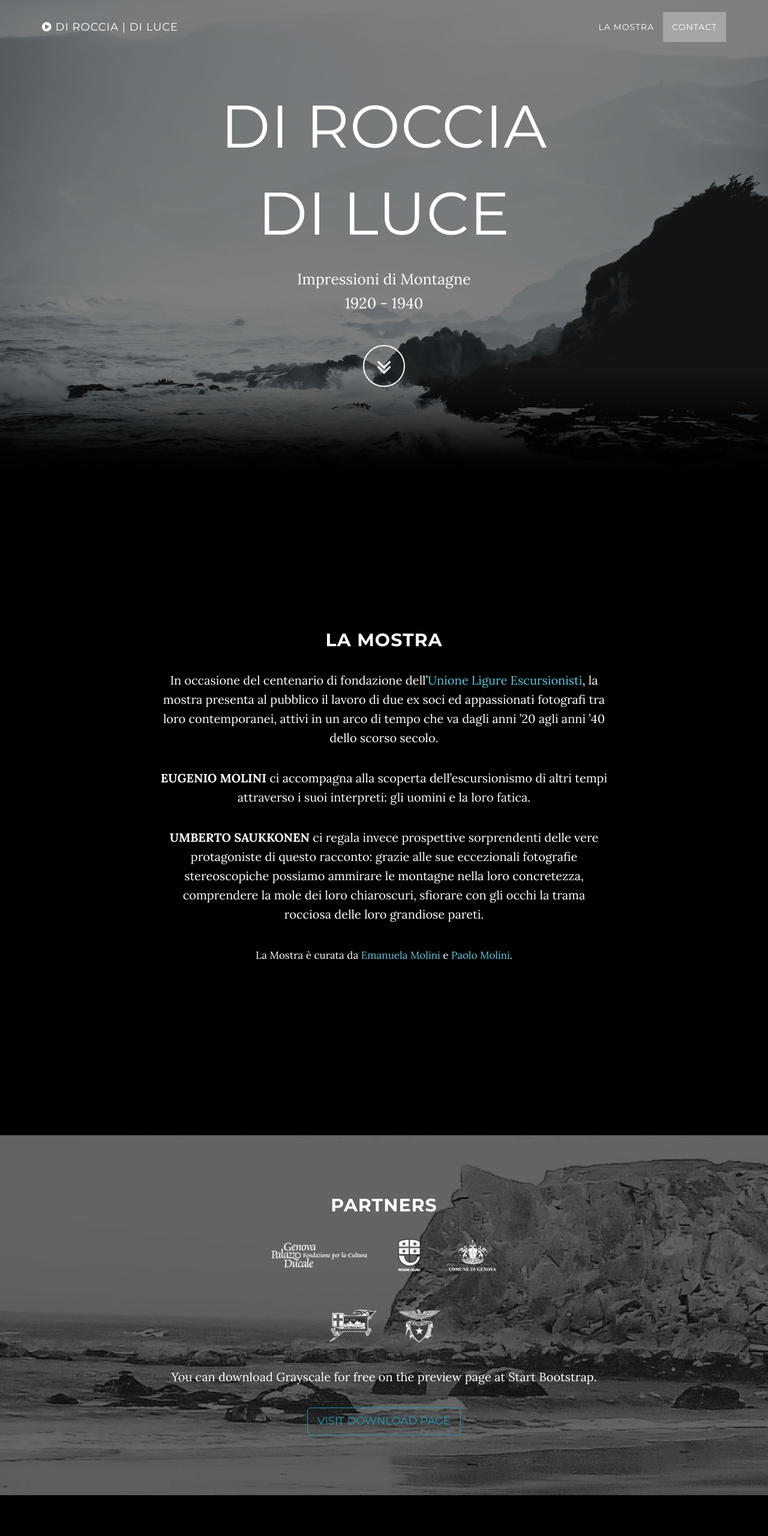
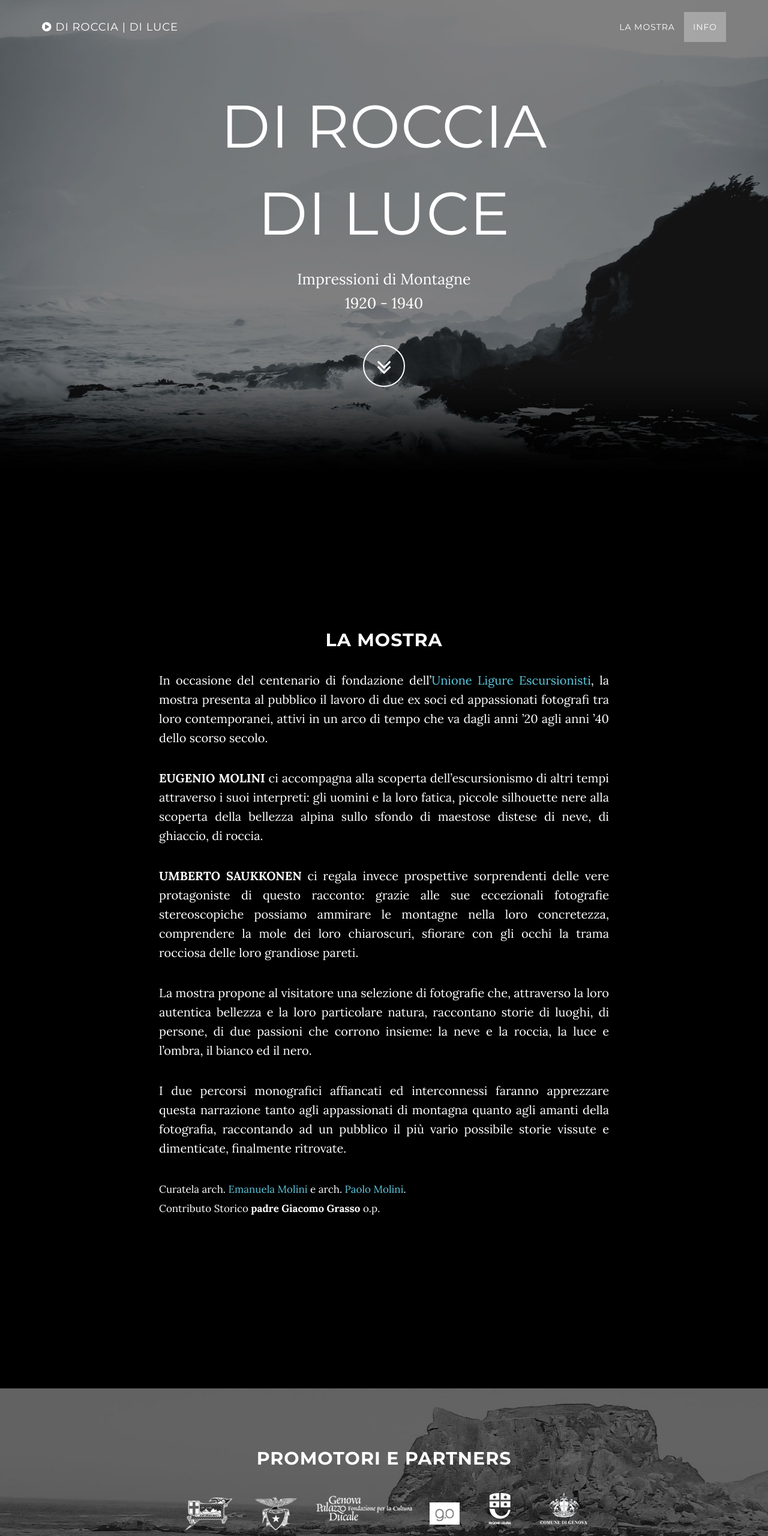
Before and after one commit to pbmolini/drdl, a plain HTML site: page index.html in a window 1280 px wide. Shown: the top 2560 px of the page at 60% size. Drawn offline with Linux system fonts and the light colour scheme; some packages are replaced by stand-ins of ours.

Commit message:
added some text and a logo

```diff
--- a/index.html
+++ b/index.html
@@ -70,7 +70,7 @@
                         <a class="page-scroll" href="#download">Download</a>
                     </li> -->
                     <li>
-                        <a class="page-scroll" href="#contact">Contact</a>
+                        <a class="page-scroll" href="#info">Info</a>
                     </li>
                 </ul>
             </div>
@@ -98,20 +98,27 @@
     </header>
 
     <!-- About Section -->
-    <section id="about" class="container content-section text-center">
+    <section id="about" class="container content-section text-justify">
         <div class="row">
             <div class="col-lg-8 col-lg-offset-2">
-                <h2>La Mostra</h2>
+                <h2 class="text-center">La Mostra</h2>
                 <p>
                     In occasione del centenario di fondazione dell’<a href="http://www.caiulegenova.it">Unione Ligure Escursionisti</a>, la mostra presenta al pubblico il lavoro di due ex soci ed appassionati fotografi tra loro contemporanei, attivi in un arco di tempo che va dagli anni ’20 agli anni ’40 dello scorso secolo.
                 </p>
                 <p>
-                    <strong>EUGENIO MOLINI</strong> ci accompagna alla scoperta dell’escursionismo di altri tempi attraverso i suoi interpreti: gli uomini e la loro fatica.
+                    <strong>EUGENIO MOLINI</strong> ci accompagna alla scoperta dell’escursionismo di altri tempi attraverso i suoi interpreti: gli uomini e la loro fatica, piccole silhouette nere alla scoperta della bellezza alpina sullo sfondo di maestose distese di neve, di ghiaccio, di roccia.
                 </p>
                 <p>
                     <strong>UMBERTO SAUKKONEN</strong> ci regala invece prospettive sorprendenti delle vere protagoniste di questo racconto: grazie alle sue eccezionali fotografie stereoscopiche possiamo ammirare le montagne nella loro concretezza, comprendere la mole dei loro chiaroscuri, sfiorare con gli occhi la trama rocciosa delle loro grandiose pareti.
                 </p>
-                <p><small>La Mostra è curata da <a href="http://it.linkedin.com/pub/emanuela-molini/18/497/702">Emanuela Molini</a> e <a href="http://it.linkedin.com/pub/paolo-molini/28/2a1/418">Paolo Molini</a>.</small></p>
+                <p>
+                    La mostra propone al visitatore una selezione di fotografie che, attraverso la loro autentica bellezza e la loro particolare natura, raccontano storie di luoghi, di persone, di due passioni che corrono insieme: la neve e la roccia, la luce e l’ombra, il bianco ed il nero.
+                </p>
+                <p>
+                    I due percorsi monografici affiancati ed interconnessi faranno apprezzare questa narrazione tanto agli appassionati di montagna quanto agli amanti della fotografia, raccontando ad un pubblico il più vario possibile storie vissute e dimenticate, finalmente ritrovate.
+                </p>
+                <p><small>Curatela arch. <a href="http://it.linkedin.com/pub/emanuela-molini/18/497/702">Emanuela Molini</a> e arch. <a href="http://it.linkedin.com/pub/paolo-molini/28/2a1/418">Paolo Molini</a>. <br>
+                    Contributo Storico <strong>padre Giacomo Grasso</strong> o.p.</small></p>
 <!--                 <p>Grayscale is a free Bootstrap 3 theme created by Start Bootstrap. It can be yours right now, simply download the template on <a href="http://startbootstrap.com/template-overviews/grayscale/">the preview page</a>. The theme is open source, and you can use it for any purpose, personal or commercial.</p>
                 <p>This theme features stock photos by <a href="http://gratisography.com/">Gratisography</a> along with a custom Google Maps skin courtesy of <a href="http://snazzymaps.com/">Snazzy Maps</a>.</p>
                 <p>Grayscale includes full HTML, CSS, and custom JavaScript files along with LESS files for easy customization.</p> -->
@@ -124,37 +131,42 @@
         <div class="download-section">
             <div class="container">
                 <div class="col-lg-8 col-lg-offset-2">
-                    <h2>Partners</h2>
-                    <p>
-                        <a href="http://www.palazzoducale.genova.it/" target="_blank"><img src="img/logo-ducale.png"></a>
-                        <a href="http://www.regione.liguria.it/" target="_blank"><img src="img/logo-regione.png"></a>
-                        <a href="http://www.comune.genova.it/" target="_blank"><img src="img/logo-comune.png"></a>
-                    </p>
+                    <h2>Promotori e Partners</h2>
                     <p>
                         <a href="http://www.caiulegenova.it/" target="_blank"><img src="img/logo-ule.png"></a>
                         &nbsp;&nbsp;&nbsp;
                         <a href="http://www.cailiguregenova.it/" target="_blank"><img src="img/logo-cai.png"></a>
+                        &nbsp;&nbsp;&nbsp;
+                        <a href="http://www.palazzoducale.genova.it/" target="_blank"><img src="img/logo-ducale.png"></a>
+                        <a href="http://www.grooppo.org/" target="_blank"><img src="img/logo-grooppo.png"></a>
+                        &nbsp;&nbsp;&nbsp;
+                        <a href="http://www.regione.liguria.it/" target="_blank"><img src="img/logo-regione.png"></a>
+                        <a href="http://www.comune.genova.it/" target="_blank"><img src="img/logo-comune.png"></a>
                     </p>
-                    <p>You can download Grayscale for free on the preview page at Start Bootstrap.</p>
-                    <a href="http://startbootstrap.com/template-overviews/grayscale/" class="btn btn-default btn-lg">Visit Download Page</a>
                 </div>
             </div>
         </div>
     </section>
 
     <!-- Contact Section -->
-    <section id="contact" class="container content-section text-center">
+    <section id="info" class="container content-section text-center">
         <div class="row">
             <div class="col-lg-8 col-lg-offset-2">
-                <h2>Contact Start Bootstrap</h2>
-                <p>Feel free to email us to provide some feedback on our templates, give us suggestions for new templates and themes, or to just say hello!</p>
+                <h2>Dove</h2>
+                <p>Palazzo Ducale, Sala Liguria, Piano Nobile <br> Genova</p>
+                <h2>Quando</h2>
+                <p>Dal 16 Gennaio al 8 Febbraio 2015</p>
+                <p>
+                    Lunedì - Venerdì: 9 - 19 <br>
+                    Sabato e Domenica: 10 - 18
+                </p>
+                <h3>INGRESSO LIBERO</h3>
                 <p><a href="mailto:info@dirocciadiluce.it">info@dirocciadiluce.it</a>
                 </p>
                 <ul class="list-inline banner-social-buttons">
                     <li>
                         <a class="twitter-share-button" href="https://twitter.com/share"
                             data-text="Di Roccia | Di Luce, dal 16/01 al 08/02 2015 @Ducale_Genova"
-                            data-size="large"
                             data-count="none"
                             data-url="http://www.dirocciadiluce.it"
                             data-hashtags="dirocciadiluce, genova"
@@ -204,7 +216,7 @@
     </script>
 
     <!-- +1 button -->
-    <script src="https://apis.google.com/js/platform.js" async defer>
+    <script src="https://apis.google.com/js/plusone.js" async defer>
       {lang: 'it'}
     </script>
 
```
Also changed, not shown: img/logo-grooppo.png (added), 1 other file.
